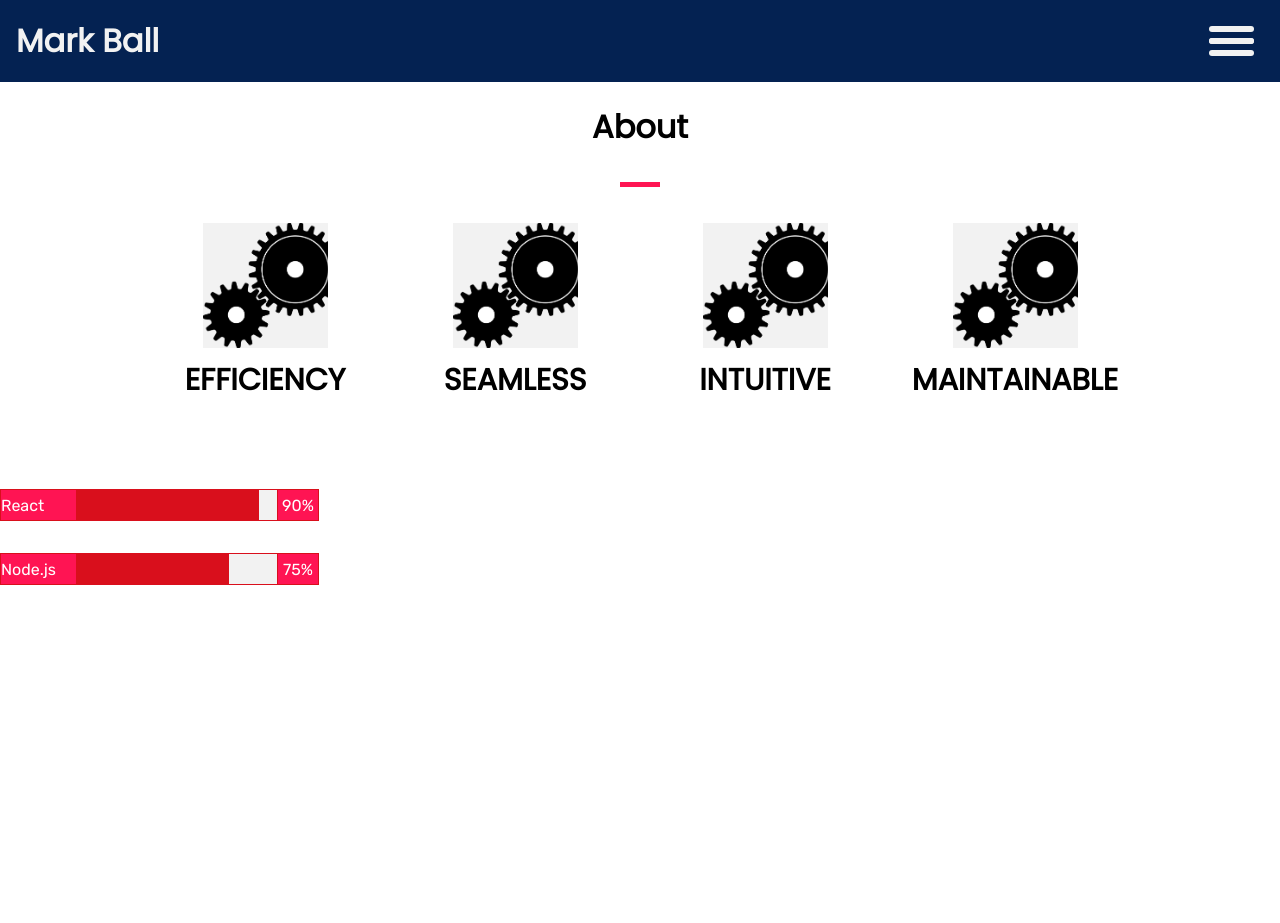
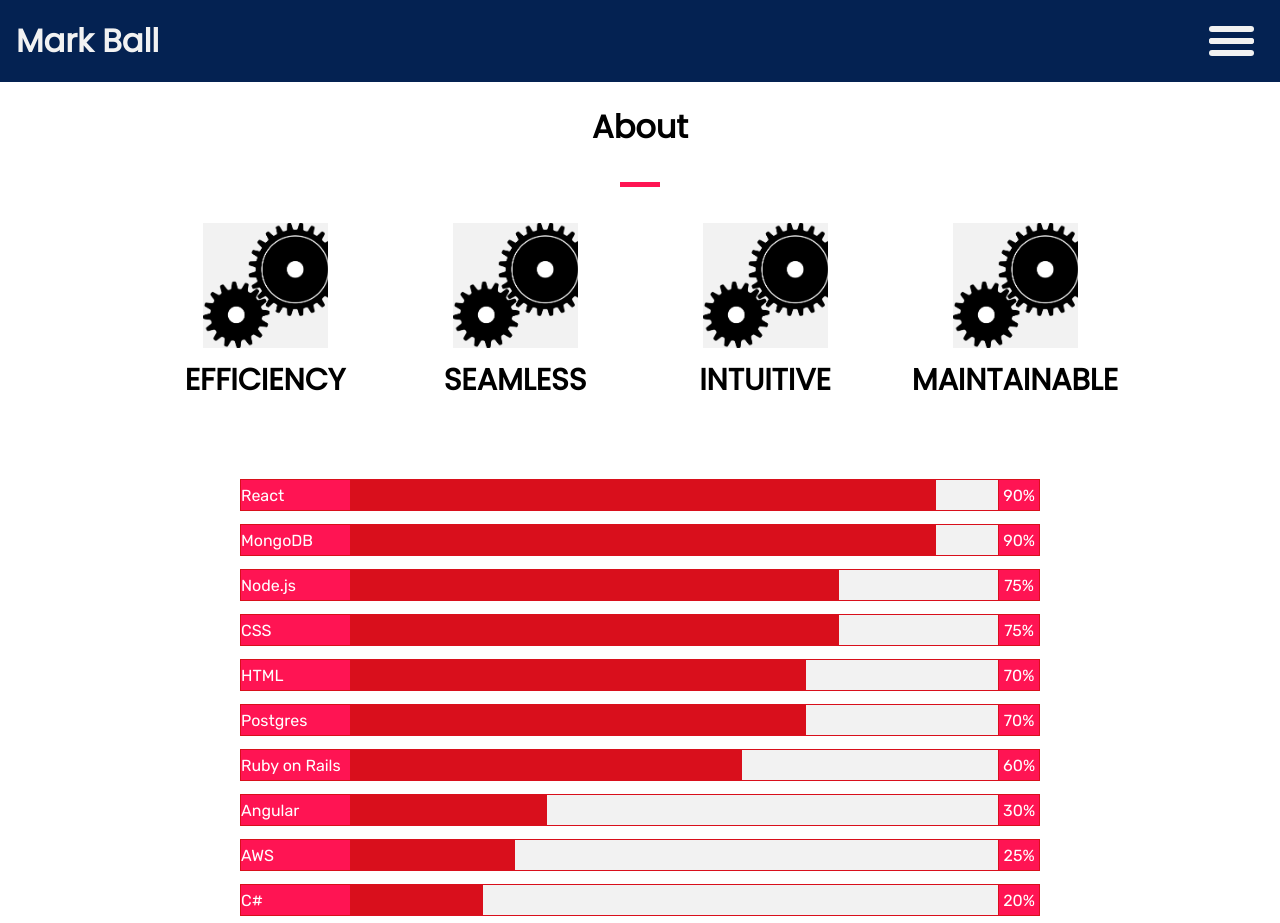
Before and after one commit to Mark-Ball/react-portfolio, a React (Create React App) app: page /about in a window 1280 px wide. Before the commit the page ends 800 px from the top, so only its background shows below. Built offline with nearby package versions, Linux system fonts and the light colour scheme.

Commit message:
completed skills table component

```diff
--- a/src/components/SkillsRow/styles.js
+++ b/src/components/SkillsRow/styles.js
@@ -5,6 +5,8 @@ export const Row = styled.div`
     display: flex;
     justify-content: left;
     align-items: center;
+    height: 45px;
+    width: 100%;
 
     p, div, span {
         display: inline-block;
@@ -16,7 +18,7 @@ export const Row = styled.div`
         border: 1px solid ${COLOURS.DARKHIGHLIGHT};
         color: white;
         line-height: 2;
-        width: 75px;
+        width: 110px;
     }
 
     div {
@@ -24,7 +26,7 @@ export const Row = styled.div`
         border-top: 1px solid ${COLOURS.DARKHIGHLIGHT};
         border-bottom: 1px solid ${COLOURS.DARKHIGHLIGHT};
         position: relative;
-        width: 200px;
+        width: calc(100% - 150px);
     }
 
     .bar {
--- a/src/components/SkillsTable/SkillsTable.js
+++ b/src/components/SkillsTable/SkillsTable.js
@@ -1,13 +1,19 @@
 import React from 'react';
 import SkillsRow from '../SkillsRow/SkillsRow';
+import { Container } from './styles';
 
 export default function SkillsTable(props) {
     const { skills } = props;
 
-    return skills.map(item => (
-        <SkillsRow key={item.name}
-            name={item.name}
-            percentage={item.percentage}
-        />
-    ));
+    return (
+        <Container>
+            {skills.sort((a, b) => (b.percentage - a.percentage)).map(item => (
+                <SkillsRow
+                    key={item.name}
+                    name={item.name}
+                    percentage={item.percentage}
+                />
+            ))}
+        </Container>
+    )
 };
--- /dev/null
+++ b/src/components/SkillsTable/styles.js
@@ -0,0 +1,11 @@
+import styled from 'styled-components';
+
+export const Container = styled.div`
+    display: flex;
+    flex-direction: column;
+    justify-content: left;
+    align-items: center;
+    padding: 0 10px;
+    margin: 0 auto;
+    max-width: 800px;
+`;
--- a/src/components/pages/About/AboutPage.js
+++ b/src/components/pages/About/AboutPage.js
@@ -7,7 +7,16 @@ import { Title, Flexbox } from './styles';
 
 const skills = [
     { name: 'React', percentage: 90 },
-    { name: 'Node.js', percentage: 75 }
+    { name: 'MongoDB', percentage: 90 },
+    { name: 'Node.js', percentage: 75 },
+    { name: 'CSS', percentage: 75 },
+    { name: 'HTML', percentage: 70 },
+    { name: 'Angular', percentage: 30 },
+    { name: 'Ruby on Rails', percentage: 60 },
+    { name: 'C#', percentage: 20 },
+    { name: 'Postgres', percentage: 70 },
+    { name: 'AWS', percentage: 25 },
+
 ]
 
 class AboutPage extends Component {
```
